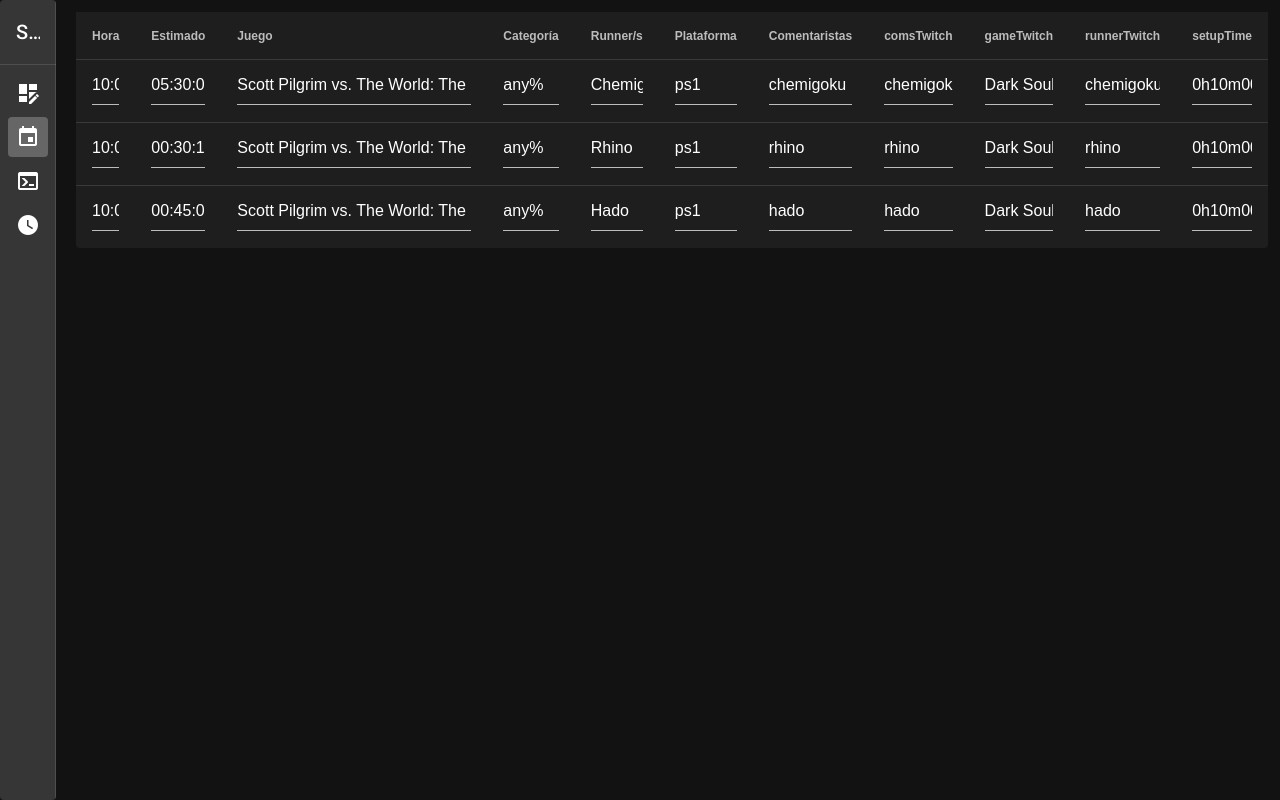
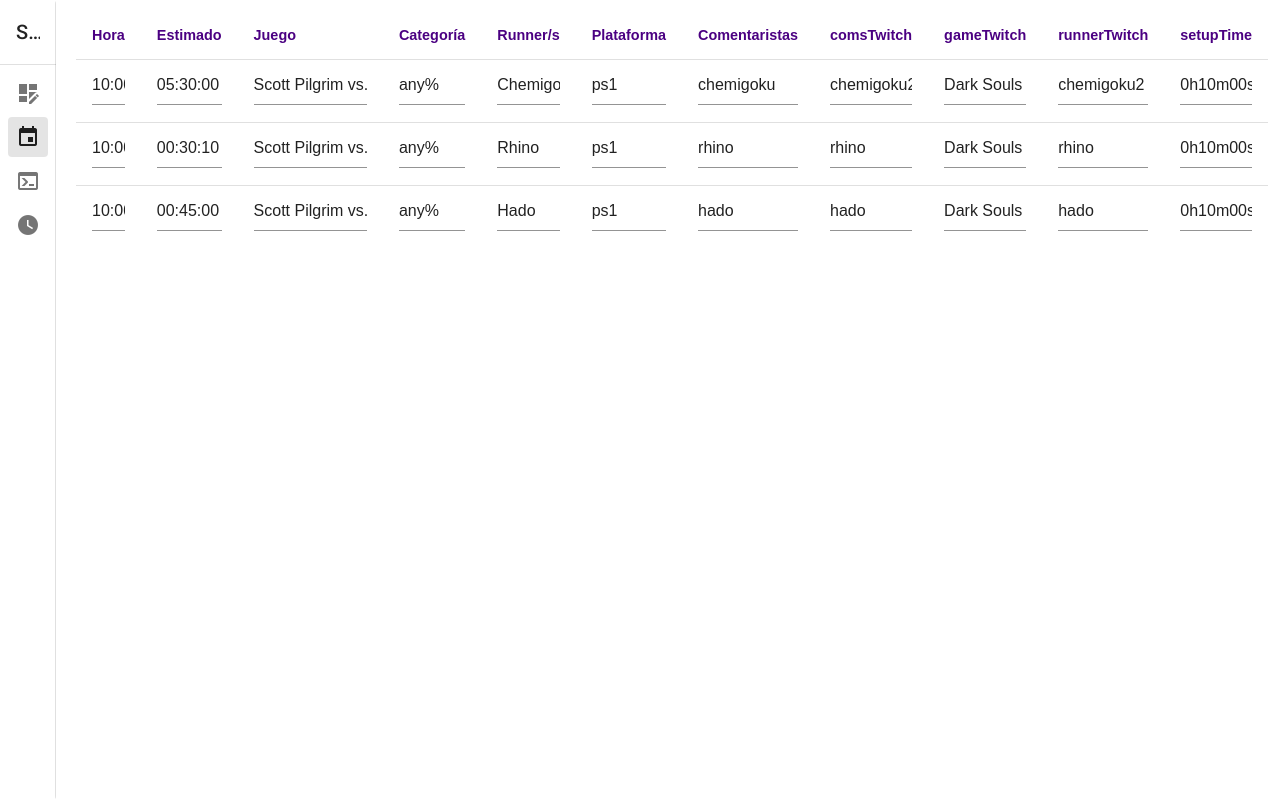
Before and after one commit to RhinoSC/Chatbot-frontend, a Vue app: page /schedule/manage in a window 1280 px wide. Built offline with nearby package versions, Linux system fonts and the light colour scheme.

Commit message:
draggeable disable function

```diff
--- a/src/plugins/vuetify.ts
+++ b/src/plugins/vuetify.ts
@@ -4,5 +4,17 @@
 Vue.use(Vuetify);
 
 export default new Vuetify({
-    theme: { dark: true },
+    theme: {
+        themes: {
+            light: {
+                primary: '#607d8b',
+                secondary: '#3f51b5',
+                accent: '#03a9f4',
+                error: '#f44336',
+                warning: '#ff5722',
+                info: '#ffc107',
+                success: '#009688'
+            }
+        }
+    },
 });
--- a/src/views/ScheduleManagerView.vue
+++ b/src/views/ScheduleManagerView.vue
@@ -4,20 +4,20 @@
             <template v-slot:default>
                 <thead>
                     <tr>
-                        <th v-for="(header, index) in tableHeaders" :key="index" :class="[
+                        <th v-for="(header, index) in tableHeaders" :key="index"
+                            style="color: indigo; font-size: 0.9rem;" :class="[
                             header.name == 'time' ? 'sm-col' : '',
                             header.name == 'estimate' ? 'md-col' : '',
                             header.name == 'game' ? 'lg-col' : '']">
-                            <!-- <th v-for="(header, index) in tableHeaders" :key="index" class="header-container"> -->
-                            {{ header.text }}
+                            <span>{{ header.text }}</span>
                         </th>
                     </tr>
                 </thead>
-                <draggable :list="myArray" tag="tbody" @change="log">
+                <draggable :list="myArray" tag="tbody" @change="log" :disabled="disableDrag">
                     <tr v-for="(row, rowIndex) in myArray" :key="rowIndex">
                         <td v-for="(column, index) in row" :key="index">
                             <v-text-field full-width v-model="row[index]" :name="`${rowIndex}${index}`" dense
-                                @keyup.enter="logRow(row)">
+                                @keyup.enter="logRow(row)" @focus="disableDrag = !disableDrag" @blur="disableDragM()">
                             </v-text-field>
                         </td>
                         <!-- <td> {{ row.time }}</td>
@@ -77,10 +77,8 @@
                 { time: '10:00 PM', estimate: '00:30:10', game: 'Scott Pilgrim vs. The World: The Game - Complete Edition', category: 'any%', runner: 'Rhino', platform: 'ps1', coms: 'rhino', comsTwitch: 'rhino', gameTwitch: 'Dark Souls', runnerTwitch: 'rhino', setup: "0h10m00s" },
                 { time: '10:00 PM', estimate: '00:45:00', game: 'Scott Pilgrim vs. The World: The Game - Complete Edition', category: 'any%', runner: 'Hado', platform: 'ps1', coms: 'hado', comsTwitch: 'hado', gameTwitch: 'Dark Souls', runnerTwitch: 'hado', setup: "0h10m00s" },
             ],
-            allowDrag: true,
             selected: [],
-            showMenus: [],
-            dialogInput: ""
+            disableDrag: false
         };
     },
     methods: {
@@ -89,6 +87,11 @@
         },
         logRow(row) {
             console.log(row)
+        },
+        disableDragM() {
+            console.log('asi entra', this.disableDrag, 'asi sale', !this.disableDrag)
+            this.disableDrag = !this.disableDrag
+            return
         }
     },
     mounted: function () {
@@ -101,37 +104,42 @@
 </script>
 
 <style lang="scss" scoped>
-.theme--dark.v-data-table {
-    .v-data-table__wrapper {
-        table {
-            // table-layout: fixed;
-            // width: 100%;
-            // min-width: max-content;
-
-            thead {
-                tr {
 th {
     &.lg-col {
         width: 370px;
     }
 }
-                }
-            }
 
-            tbody {
-                tr {
+// .theme--dark.v-data-table {
+//     .v-data-table__wrapper {
+//         table {
+//             // table-layout: fixed;
+//             // width: 100%;
+//             // min-width: max-content;
+//             thead {
+//                 tr {
+//                     th {
+//                         &.lg-col {
+//                             width: 370px;
+//                         }
+//                     }
+//                 }
+//             }
 
-                    // max-height: 50px !important;
-                    // min-height: fit-content;
-                    // overflow: hidden;
-                    td {
-                        // overflow: hidden;
-                        // text-overflow: ellipsis;
-                    }
-                }
-            }
-        }
-    }
+//         tbody {
+//             tr {
+
+//                 // max-height: 50px !important;
+//                 // min-height: fit-content;
+//                 // overflow: hidden;
+//                 td {
+//                     // overflow: hidden;
+//                     // text-overflow: ellipsis;
+//                 }
+//             }
+//         }
+//     }
+// }
 
 // min-width: 76px;
 // &.sm-col {
@@ -147,6 +155,5 @@
 // &.lg-col {
 //     max-width: 180px;
 // }
-
-}
+// }
 </style>
```
Lines whose indentation alone changed are shown as unchanged.
